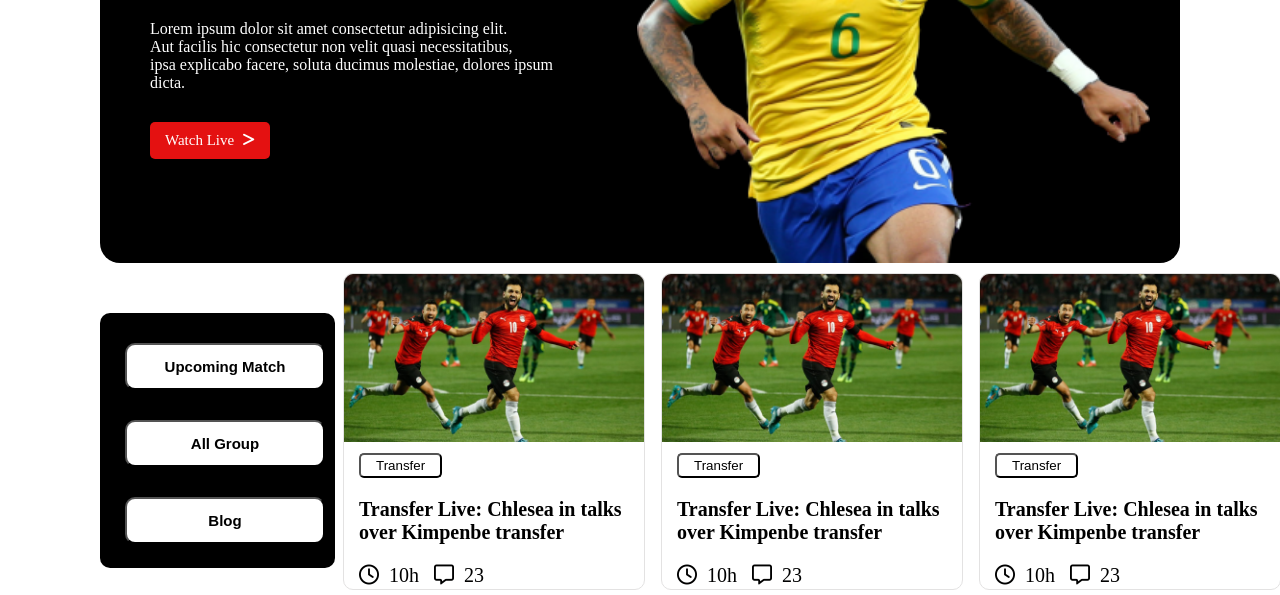
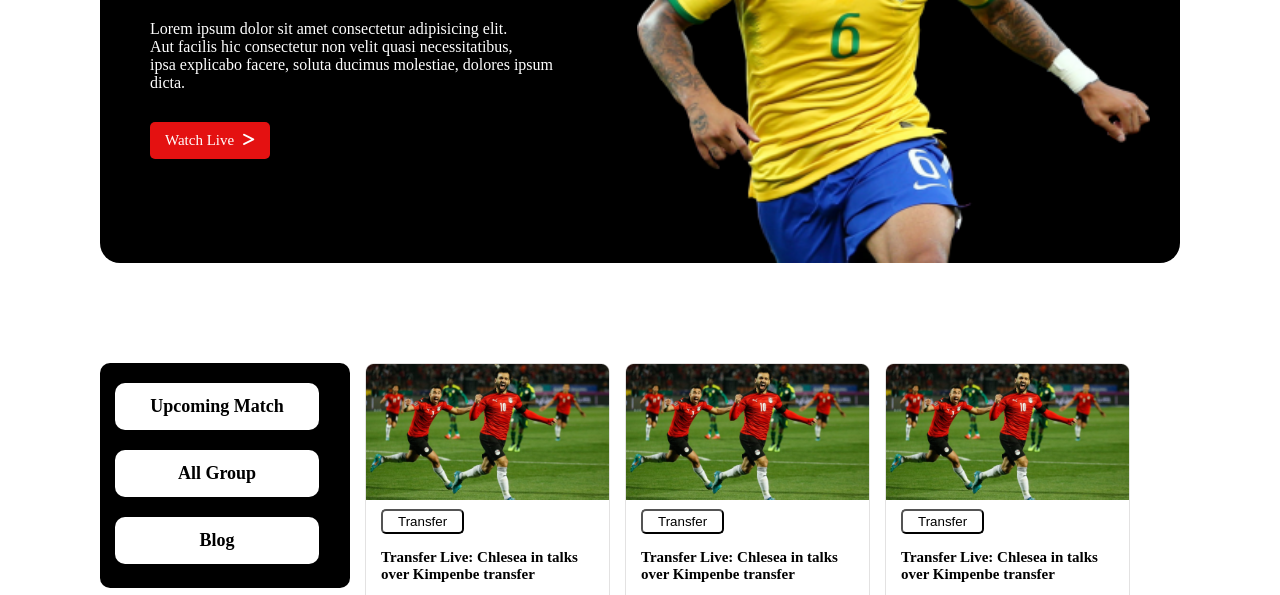
Before and after one commit to nirobkishor/world-cup, a plain HTML site: page index.html in a window 1280 px wide. Shown: the part 277-872 px from the top of the page. Drawn offline with Linux system fonts and the light colour scheme.

Commit message:
style-added

```diff
--- a/index.html
+++ b/index.html
@@ -30,11 +30,9 @@
     </section>
     <section class="middle">
         <div class="update-button">
-            <div>
-                <button class="button button1">Upcoming Match</button> <br>
-                <button class="button button2">All Group</button> <br>
-                <button class="button button3">Blog</button>
-            </div>
+            <a href="" class="button button1">Upcoming Match</a>
+            <a href="" class="button button2">All Group</a>
+            <a href="" class="button button3">Blog</a>
         </div>
         <div class="grid-items">
             <div class="blog-item">
--- a/style.css
+++ b/style.css
@@ -10,6 +10,7 @@ body {
     background-color: black;
     color: white;
     padding: 10px 100px 0px 50px;
+    margin-bottom: 100px;
     border-radius: 20px;
     font-size: 20px;
     height: 500px;
@@ -58,11 +59,11 @@ side-update
 ---------- */
 .update-button {
     display: flex;
+    flex-direction: column;
     background-color: black;
     color: white;
-    margin-top: 50px;
     width: 250px;
-    height: 255px;
+    height: 225px;
     border-radius: 10px;
 }
 
@@ -71,19 +72,16 @@ Actual button set
 ---------- */
 .button {
     background-color: white;
-    margin: 30px 10px 0px 25px;
+    margin: 20px 15px 0px 15px;
     padding: 13px 12px 13px 12px;
-    width: 200px;
-    font-size: 15px;
+    width: 180px;
+    color: black;
+    font-size: 18px;
     font-weight: 600;
     border-radius: 10px;
     text-align: center;
     cursor: pointer;
     text-decoration: none;
-}
-
-.button1 {
-    margin-top: 30px;
 }
 
 /*-----------
@@ -113,12 +111,12 @@ grid-blog
 }
 
 .blog-item {
-    width: 300px;
-    height: 315px;
-    font-size: 20px;
+    width: 243px;
+    height: 265px;
+    font-size: 15px;
     border: 1px solid rgb(227, 226, 226);
     border-radius: 10px;
-    margin: 10px 8px 5px 8px;
+    margin: 0px 0px 15px 15px;
 }
 
 .blog-item img {
```
